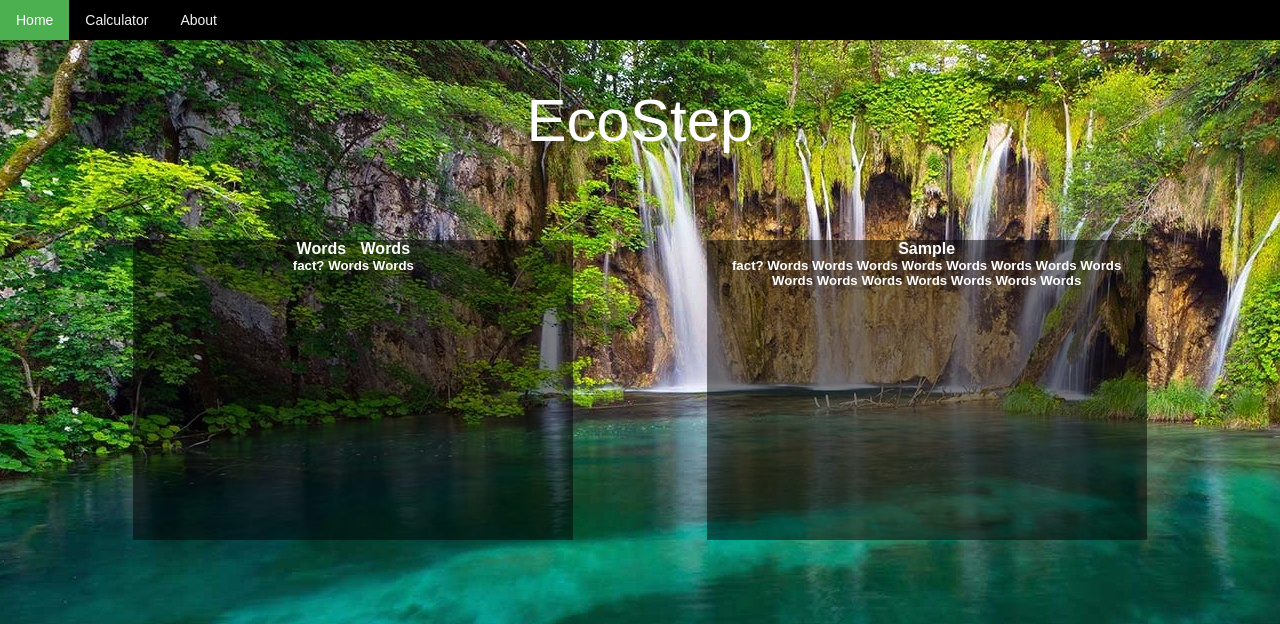
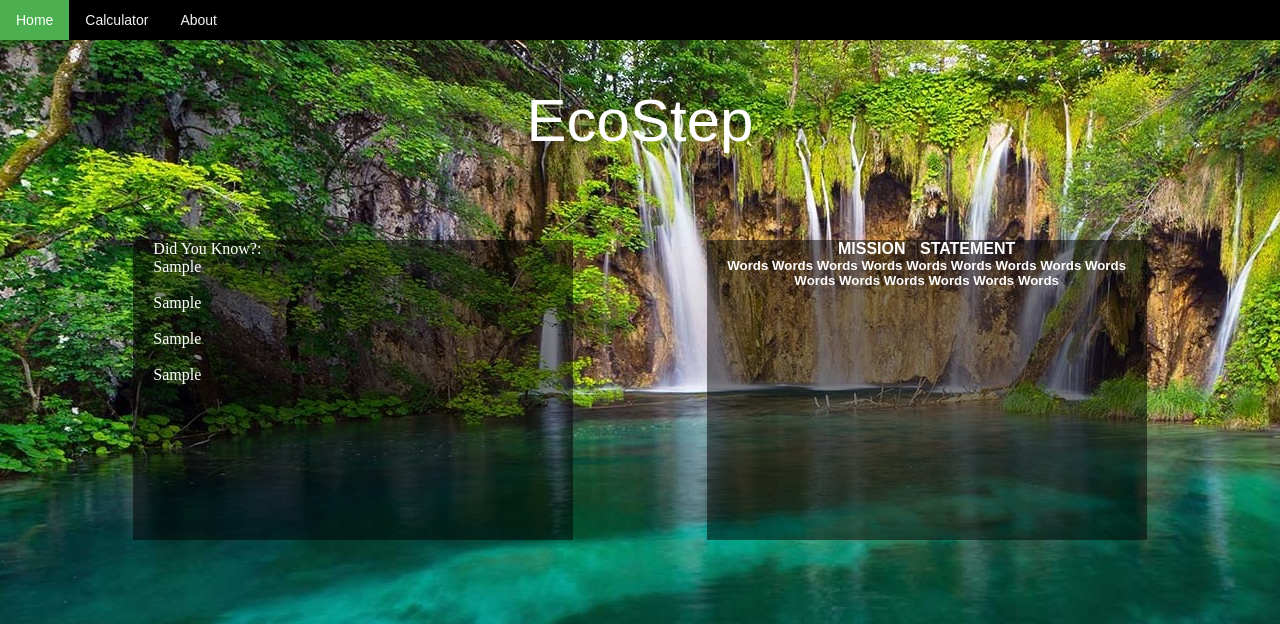
Before and after one commit to fadybesada/EcoStep, a Python web app: template templates/mainpage.html in a window 1280 px wide. Shown: the top 624 px of the page. Run offline with Jinja, Linux system fonts and the light colour scheme; the template is opened without the code that fills it: most values are stand-ins (such as "Sample title", 1, 10 or a date in 2020).

Commit message:
Generator for facts on main page

```diff
--- a/templates/mainpage.html
+++ b/templates/mainpage.html
@@ -17,20 +17,22 @@
 
 
   <body>
-
       <!--  TOP IMAGE   -->
 
 
     <section id ="parent">
       <div class="centered">EcoStep</div>
         <div id ="first" class="text-block">
-          <h4>Words Words</h4>
-          <h5>fact? Words Words</h5>
+          <div style= "color:white">Did You Know?:</div>
+          <div style= "color:white"> {{ scary_facts_select }} </div></br>
+          <div style= "color:white"> {{ scary_facts_select1 }} </div></br>
+          <div style= "color:white"> {{ scary_facts_select2 }} </div></br>
+          <div style= "color:white"> {{ scary_facts_select3 }} </div></br>
         </div>
 
         <div id ="second" class="text-block">
-          <h4> {{ scary_facts_select }} </h4>
-          <h5>fact? Words Words Words Words Words Words Words Words Words Words Words Words Words Words Words</h5>
+          <h4> MISSION STATEMENT </h4>
+          <h5>Words Words Words Words Words Words Words Words Words Words Words Words Words Words Words</h5>
         </div>
     </section>
 
--- a/templates/output.html
+++ b/templates/output.html
@@ -29,12 +29,12 @@
 
     {% if rating == "Poor" %}
       <h1>Your Carbon Footprint rating is: <span style = "color: orangered">{{ rating }}</span></h1>
-      <p>If everyone in the world lived the way you are, it would take five Earths to provide enough resources for everyone"</p>
+      <p>If everyone in the world utilized the same amount of carbon dioxide as you, it would take five Earths to provide enough resources for everyone</p>
     {% endif %}
 
     {% if rating == "Very Poor" %}
       <h1>Your Carbon Footprint rating is: <span style = "color: red">{{ rating }}</span></h1>
-      <p>If everyone in the world lived the way you are, it would take five Earths to provide enough resources for everyone"</p>
+      <p>If everyone in the world utilized the same amount of carbon dioxide as you, it would take five Earths to provide enough resources for everyone</p>
     {% endif %}
 
     <div id="container" style="width: 75%;"><canvas id="canvas"></canvas>
```
Also changed, not shown: main.py (+26 -13 lines).
